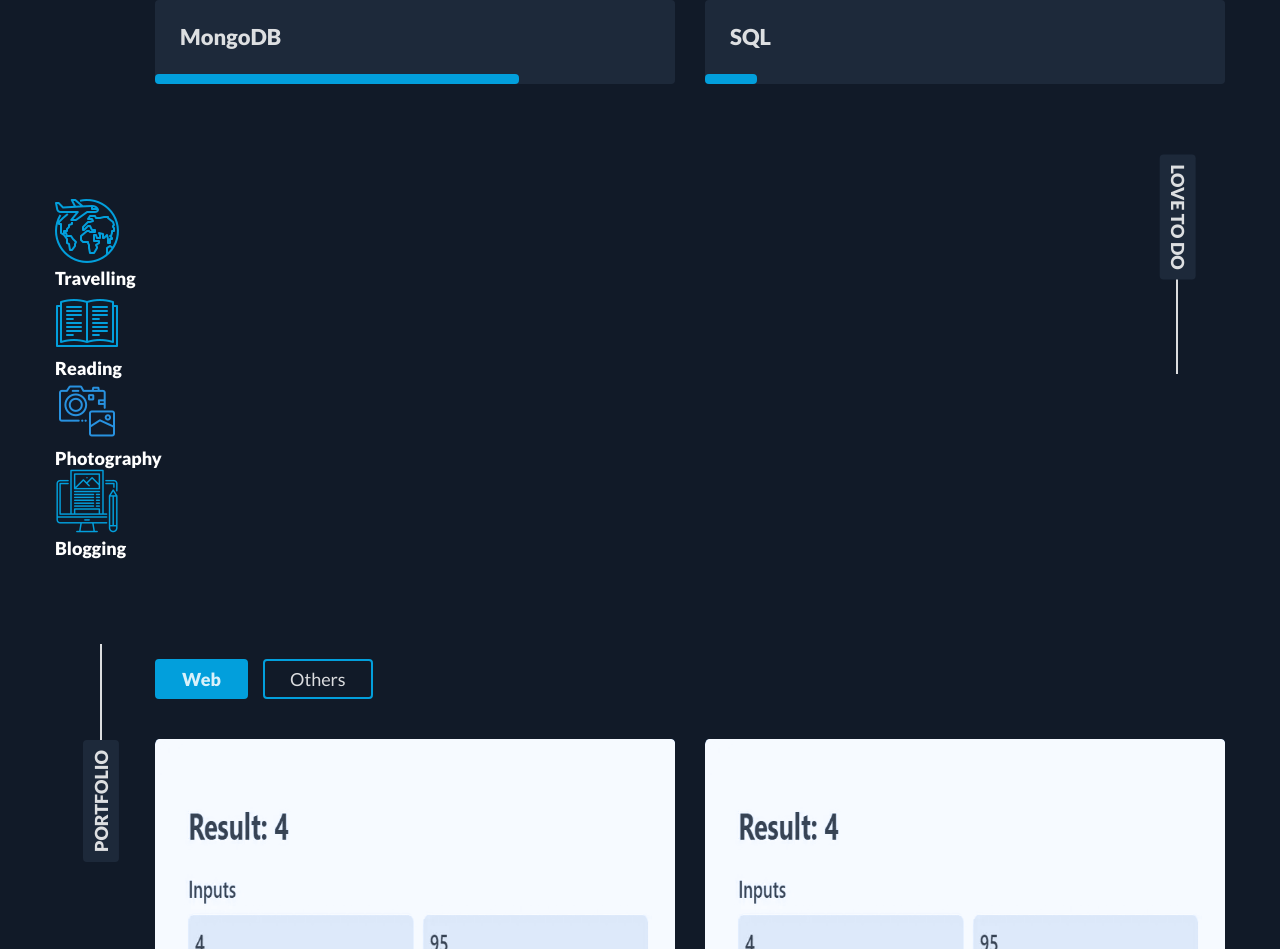
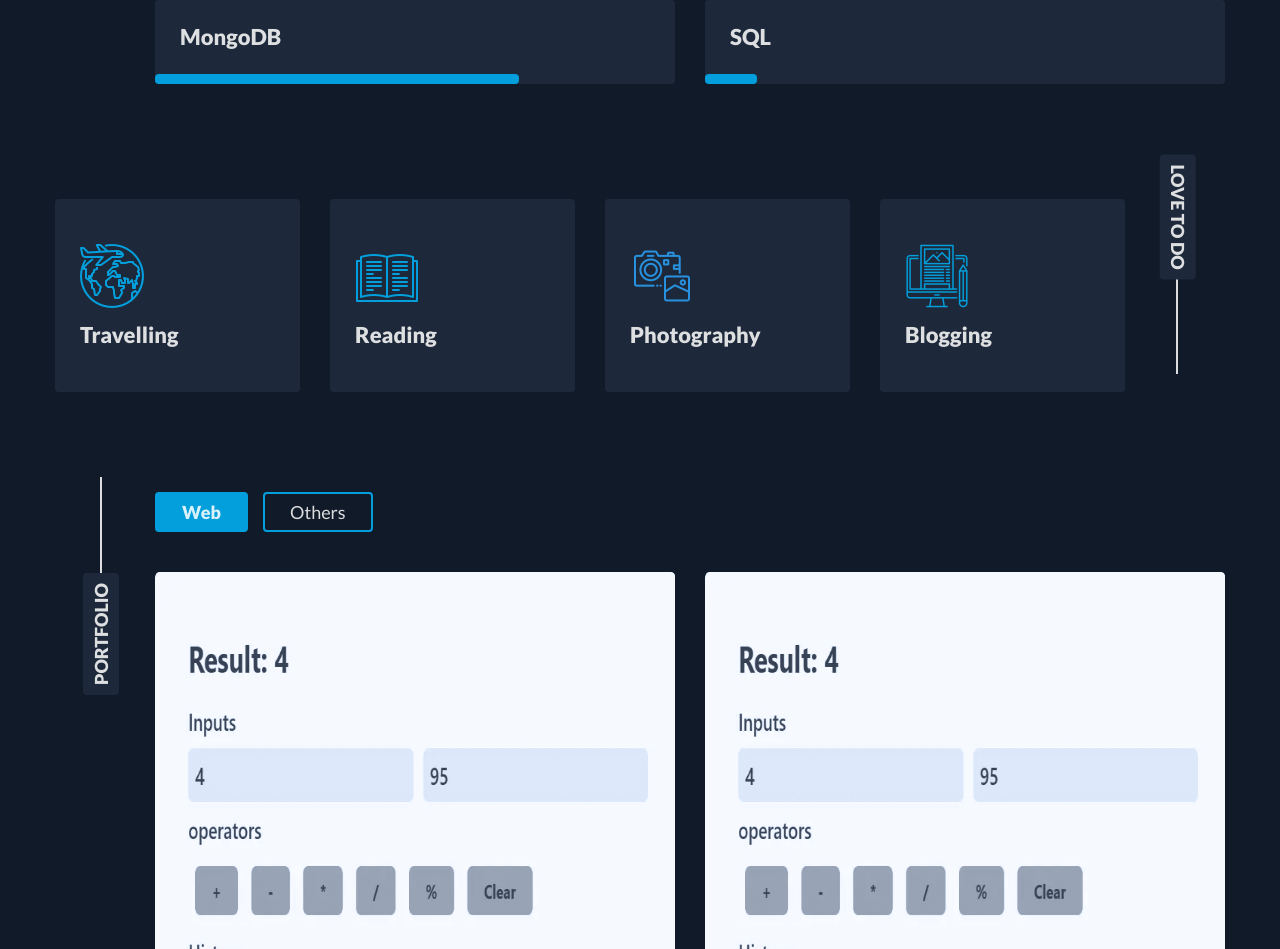
Before and after one commit to aliakborswe/aliakbor.me, a Next.js app: page / in a window 1280 px wide. Shown: the part 1313-2262 px from the top of the page. Built offline with nearby package versions, Linux system fonts and the light colour scheme.

Commit message:
love todo update

```diff
--- a/src/components/common/header/Header.jsx
+++ b/src/components/common/header/Header.jsx
@@ -18,7 +18,7 @@ const Header = () => {
       const difference = prevScrollPosition - curScrollPosition;
       const { current } = headerScroll;
       setMobileNav(false);
-      if (curScrollPosition > 100) {
+      if (curScrollPosition > 50) {
         current.classList.add("compaq");
       } else {
         current.classList.remove("compaq");
--- a/src/components/loveToDo/LoveToDo.jsx
+++ b/src/components/loveToDo/LoveToDo.jsx
@@ -5,35 +5,35 @@ import blogging from "@/assets/images/blogging.png";
 import travelling from "@/assets/images/travelling.png";
 import reading from "@/assets/images/reading.png";
 import photography from "@/assets/images/photography.png";
-
+import './loveTodo.css'
 import Container from "../common/container/Container";
 import Title from "../common/title/Title";
 
 const LoveToDo = () => {
   return (
-    <div>
+    <>
       <Container>
         <Title side='right' title='Love To Do' height='160px' />
-        <div className='ml-[22%] md:ml-0 grid gap-10 grid-cols-2 md:grid-cols-4 '>
-          <div>
+        <div className='love-todo'>
+          <div className='love-todo-card'>
             <Image alt='' src={travelling} />
             <h4>Travelling</h4>
           </div>
-          <div>
+          <div className='love-todo-card'>
             <Image alt='' src={reading} />
             <h4>Reading</h4>
           </div>
-          <div>
+          <div className='love-todo-card'>
             <Image alt='' src={photography} />
             <h4>Photography</h4>
           </div>
-          <div>
+          <div className='love-todo-card'>
             <Image alt='' src={blogging} />
             <h4>Blogging</h4>
           </div>
         </div>
       </Container>
-    </div>
+    </>
   );
 };
 
--- /dev/null
+++ b/src/components/loveToDo/loveTodo.css
@@ -0,0 +1,38 @@
+.love-todo {
+    display: grid;
+    grid-template-columns: repeat(4, 1fr);
+    gap:30px;
+    padding-right: 100px;
+}
+
+.love-todo-card {
+    background-color: #1d293a;
+    padding: 45px 25px;
+    display: flex;
+    flex-direction: column;
+    gap:15px;
+    justify-content: space-between;
+    border-radius: 4px;
+}
+
+.love-todo .love-todo-card h4 {
+    font-weight: 900;
+    color: rgba(255, 255, 255, 0.85);
+    font-size: 22px;
+}
+
+@media only screen and (max-width: 991px) {
+    .love-todo {
+        grid-template-columns: repeat(2, 1fr);
+    }
+
+
+}
+
+@media only screen and (max-width: 481px) {
+    .love-todo {
+        grid-template-columns: repeat(1, 1fr);
+        padding-right: 0px;
+    }
+
+}
```
